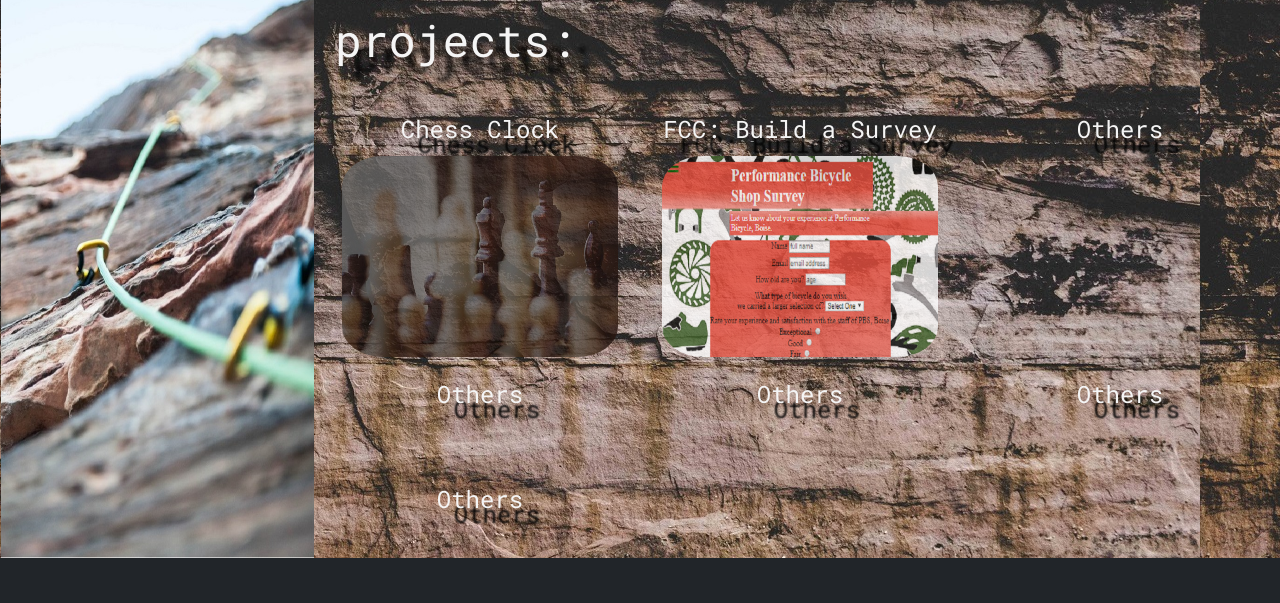
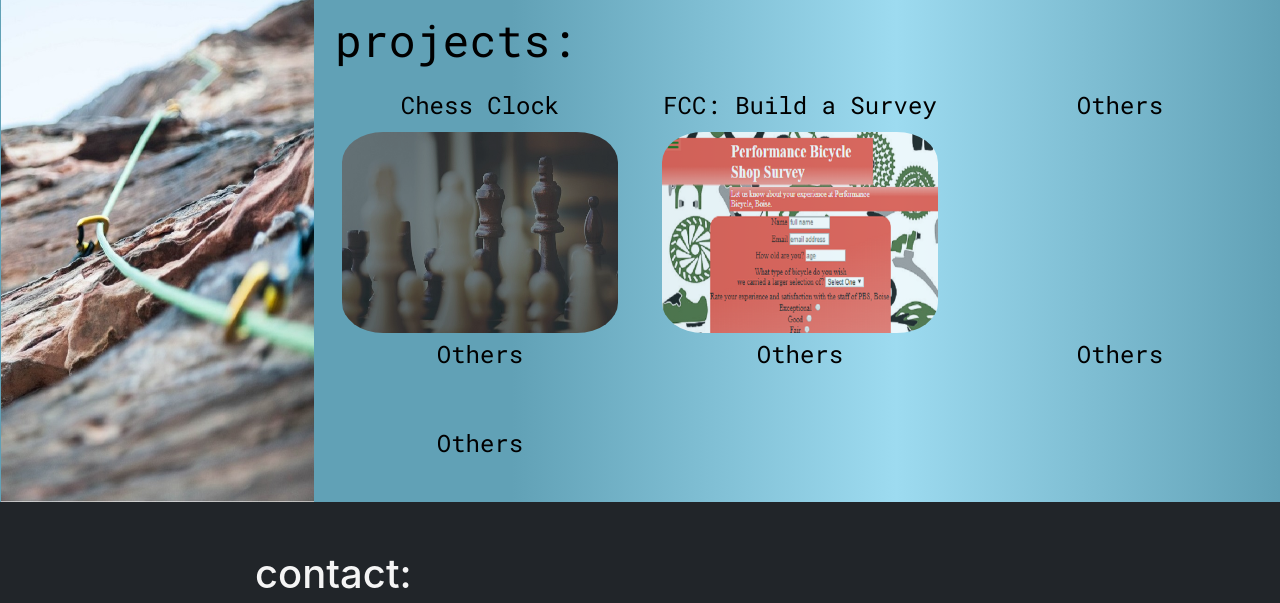
Before and after one commit to porterwilcox/first-landing-page, a plain HTML site: page index.html in a window 1280 px wide. Shown: the part 1020-1623 px from the top of the page. Drawn offline with nearby package versions, Linux system fonts and the light colour scheme.

Commit message:
new-bg-proj

```diff
--- a/assets/styles.css
+++ b/assets/styles.css
@@ -142,18 +142,18 @@
 
 .projs-title {
     font-size: 2.8em;
-    text-shadow: 17px 15px 5px black;
-    color: whitesmoke;
+    /* text-shadow: 17px 15px 5px black; */
+    color: black;
 }
 
 .proj {
-    padding-top: 2em;
+    padding-top: 1em;
     padding-bottom: 2em;
     display: flex;
     flex-flow: wrap row;
     justify-content: space-evenly;
-    text-shadow: 17px 15px 2px black;
-    color: whitesmoke;
+    /* text-shadow: 17px 15px 2px black; */
+    color: black;
     /* border: 1px outset white; */
     border-radius: 20%;
     font-family: 'Roboto Mono';
@@ -172,6 +172,10 @@
 
 .dark-bg {
     background-color: #212529;
+}
+
+.bg-grey {
+    background: linear-gradient(90deg, rgb(97, 161, 182) 40%, rgb(157, 219, 240) 70%, rgb(97, 161, 182));
 }
 
 .contact-title {
--- a/index.html
+++ b/index.html
@@ -76,7 +76,7 @@
                 </div>
             </section>
         </div>
-        <div class="container-fluid">
+        <div class="container-fluid bg-grey">
             <section class="row texty-font">
                 <div class="col-sm-3">
                     <div class="h100 w100 climb-img-pos">
@@ -85,7 +85,7 @@
                 </div>
                 <div class="col-sm-9">
                     <div class="row">
-                        <div class="col-sm-12 pt-3 pb-2">
+                        <div class="col-sm-12 pt-3">
                             <h4 class='projs-title'>projects:</h4>
                         </div>
                         <div class="col-sm-4 proj">
```
